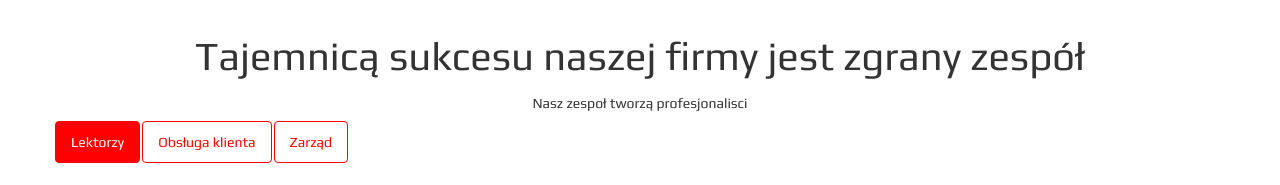
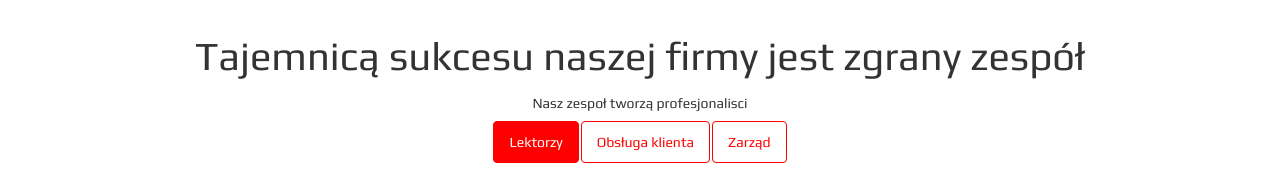
Before and after one commit to TestyTestyTestyTesty/test, a plain HTML site: page index.html in a window 1280 px wide. Shown: the part 1800-1985 px from the top of the page. Drawn offline with nearby package versions, Linux system fonts and the light colour scheme; some packages are replaced by stand-ins of ours; a script that the page names is missing.

Commit message:
Update buttonow

```diff
--- a/css/main.css
+++ b/css/main.css
@@ -252,7 +252,10 @@ small {
 .buttony {
     margin-bottom: 2.5rem;
 }
-
+.buttony-center{
+    display: flex;
+    justify-content: center;
+}
 #Zespol .glyphicon {
     color: #2c3e50;
 }
--- a/index.html
+++ b/index.html
@@ -218,7 +218,7 @@
             </div>
         </div>
         <div class="container">
-            <div class="row">
+            <div class="row buttony-center">
                     <ul class="nav nav-pills buttony" role="tablist">
                         <li class="active"><a class="btn btn-default" href="#lektorzy" aria-controls="lektorzy" role="tab" data-toggle="tab" role="button">Lektorzy</a></li>
                         <li><a class="btn btn-default" href="#obsluga" aria-controls="obsluga" role="tab" data-toggle="tab" role="button">Obsługa klienta</a></li>
```
